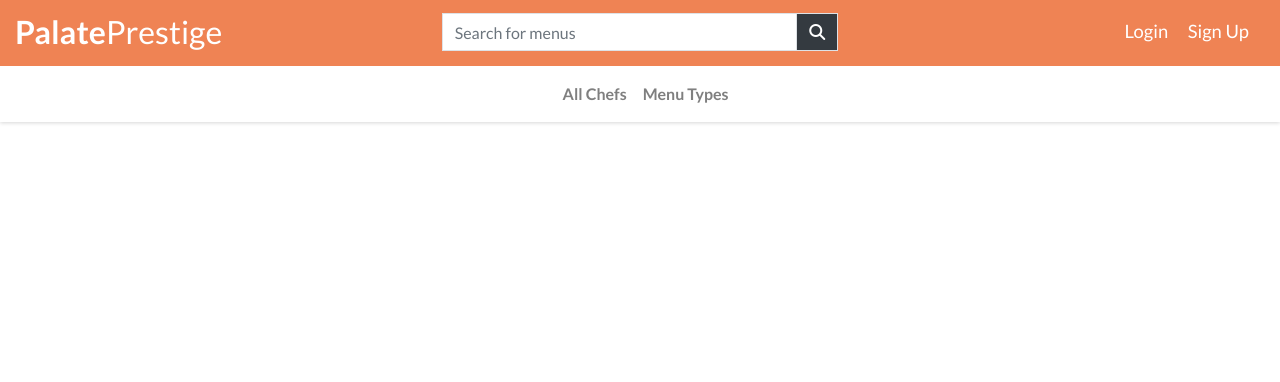
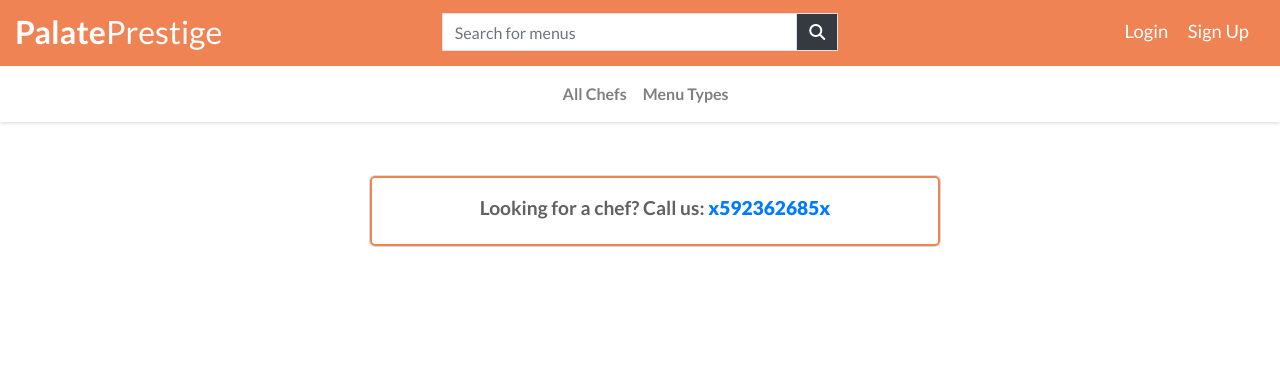
Before and after one commit to JiiXaa/PalatePrestige, a Django app: page /users/chefs/ in a window 1280 px wide. Shown: the top 382 px of the page. Run offline with Django 3.2, Linux system fonts and the light colour scheme; some libraries are stand-ins or nearby versions.

Commit message:
Refactored chefs page to display chef information in bootstrap cards. Added custom filter to split cuisine types into separate badges.

```diff
--- a/static/css/base.css
+++ b/static/css/base.css
@@ -213,3 +213,7 @@ html {
 .fade-out.show {
   opacity: 1;
 }
+
+.chef-card {
+  box-shadow: var(--card-box-shadow);
+}
--- a/users/templates/chefs/chefs.html
+++ b/users/templates/chefs/chefs.html
@@ -1,24 +1,52 @@
 {% extends "base.html" %}
-{% load static %}
+{% load static custom_filters %}
 
-{% block page_header %}
-  <div class="container header-container">
+{% block content %}
+  <div class="container mt-custom-10rem mt-custom-7rem">
     <div class="row">
-      <div class="col"></div>
+        <div class="col-10 col-lg-6 mx-auto mb-5 pt-3 call-cta">
+            <p class="text-center text-grey-dark">
+              Looking for a chef? Call us:
+              <a href="tel:+x592362685x" class="text-primary"><strong>x592362685x</strong></a>
+            </p>
+        </div>
+        <div class="card-deck">
+          {% for chef in all_chefs %}
+            <div class="col-12 col-md-6 mb-3">
+              <div class="card chef-card h-100" data-chef-id="{{ chef.user_id }}">
+                <div class="card-body">
+                  <div class="d-flex align-items-center mb-3">
+                    {% if chef.user.profile_image %}
+                        <img src="{{ chef.user.profile_image.url }}" alt="Profile Image" class="rounded-circle img-fluid chef-image" style="height: 110px; width: 110px; object-fit: cover; margin-right: 10px;">
+                    {% else %}
+                        <img src="{{ MEDIA_URL }}placeholder_img.png" alt="Placeholder Image" class="rounded-circle img-fluid chef-image" style="height: 110px; width: 110px; object-fit: cover; margin-right: 10px;">
+                    {% endif %}
+                    <div>
+                      <a href="{% url 'chef_detail' chef_id=chef.user_id %}">
+                        <h4 class="card-title mb-0">{{ chef.user.first_name }} {{ chef.user.last_name }}</h4>
+                      </a>
+                      <div class="d-flex align-items-center">
+                        {% if chef.average_rating == 0 %}
+                          <span class="badge badge-success mt-2">New</span>
+                        {% else %}
+                          <i class="fas fa-star text-primary mr-1"></i>
+                          <span class="review-span" style="font-size: 1.15rem;">{{ chef.average_rating }}</span>
+                        {% endif %}
+                      </div>
+                    </div>
+                  </div>
+                  <p>{{ chef.bio }}</p>
+                  <div class="chef-cuisine-types mb-3">
+                    {% for cuisine_type in chef.cuisine_types|split_string:", " %}
+                      <span class="badge badge-pill badge-primary">{{ cuisine_type }}</span>
+                    {% endfor %}
+                  </div>
+                  <a href="{% url 'chef_detail' chef_id=chef.user_id %}" class="btn btn-primary">More Details</a>
+                </div>
+              </div>
+            </div>
+          {% endfor %}
+        </div>
     </div>
   </div>
 {% endblock %}
-
-{% block content %}
-  <div class="container">
-    <div class="row">
-      {% for chef in all_chefs %}
-        <div class="col">
-          <h2>{{ chef.user.first_name }} {{ chef.user.last_name }}</h2>
-          <p>{{ chef.bio }}</p>
-          <a href="{% url 'chef_detail' chef_id=chef.user_id %}">More Details</a>
-        </div>
-      {% endfor %}
-    </div>
-  </div>
-{% endblock %}
--- a/users/views.py
+++ b/users/views.py
@@ -68,6 +68,7 @@ def all_chefs(request):
 
     context = {
         "all_chefs": all_chefs,
+        "MEDIA_URL": settings.MEDIA_URL,
     }
 
     return render(request, "chefs/chefs.html", context)
```
Also changed, not shown: users/templatetags/custom_filters.py (added, +9 -0 lines).
